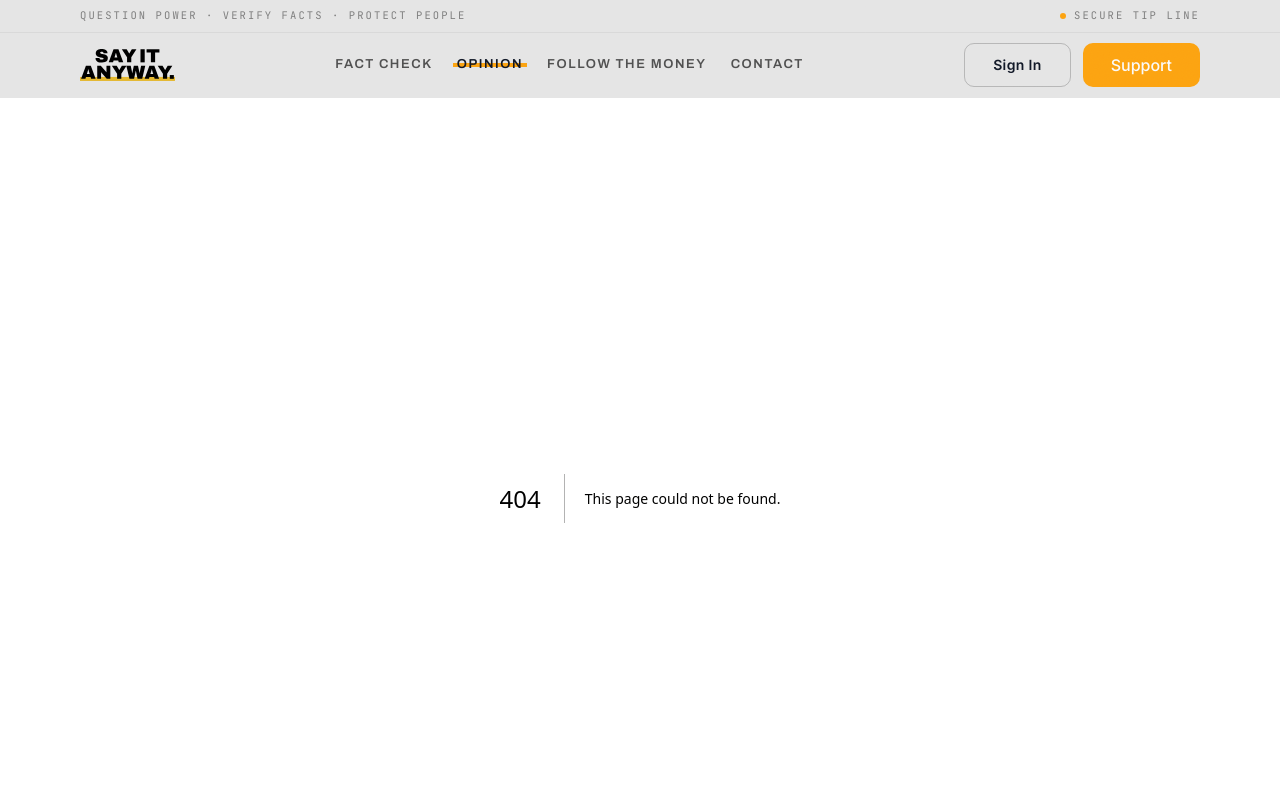
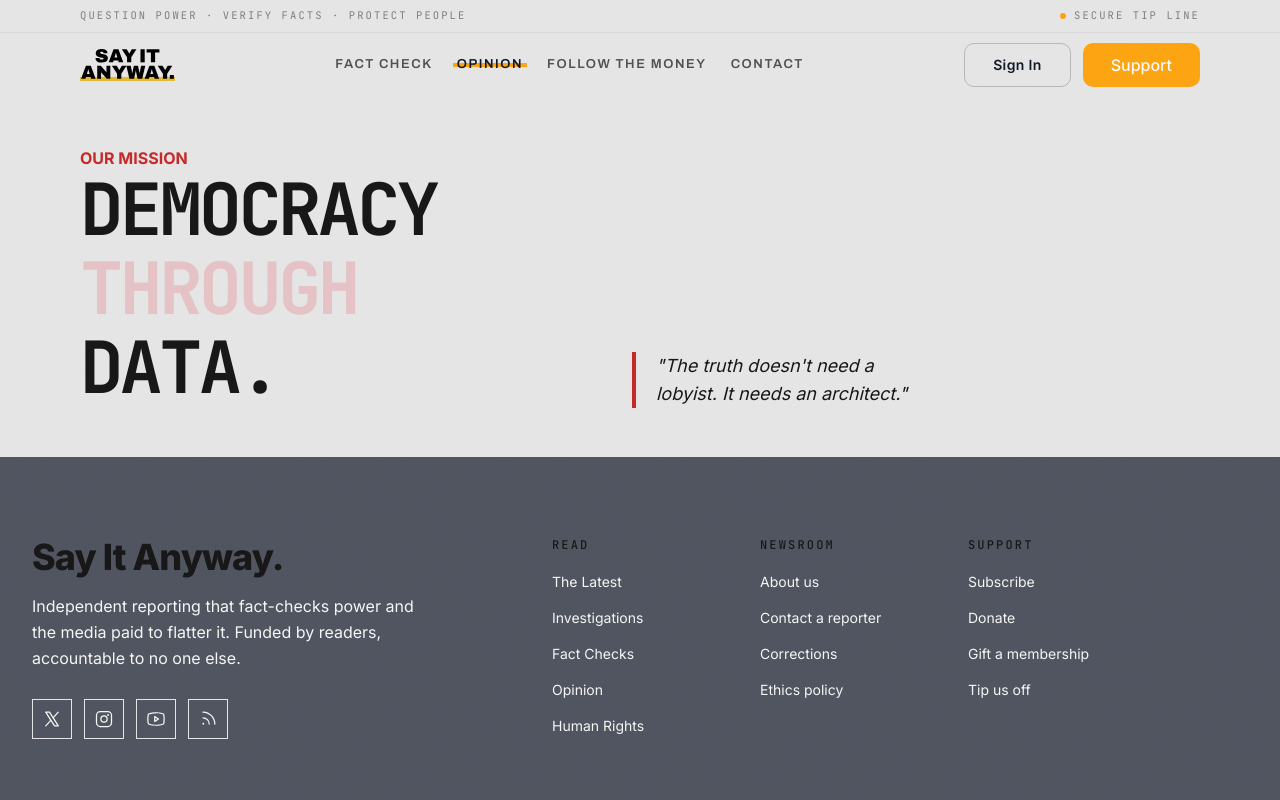
Before and after one commit to d-zucho/sayitanyway, a Next.js app: page /about in a window 1280 px wide. Before the commit this address had no page. Shown: the top 800 px of the page. Built offline with nearby package versions, Linux system fonts and the light colour scheme.

Commit message:
add about hero

```diff
--- /dev/null
+++ b/app/about/page.tsx
@@ -0,0 +1,13 @@
+import MaxWidthWrapper from '@/components/MaxWidthWrapper'
+import AboutHero from '@/sections/about/AboutHero'
+import React from 'react'
+
+const AboutPage = () => {
+  return (
+    <div>
+      <AboutHero />
+    </div>
+  )
+}
+
+export default AboutPage
--- a/app/globals.css
+++ b/app/globals.css
@@ -25,7 +25,8 @@
   --secondary-foreground: oklch(0.205 0 0);
   --muted: oklch(0.97 0 0);
   --muted-foreground: oklch(0.556 0 0);
-  --accent: #e63946;
+  --accent-500: #e63946;
+  --accent-600: #c62828;
   --accent-foreground: oklch(0.205 0 0);
   --destructive: oklch(0.577 0.245 27.325);
   --border: oklch(0.922 0 0);
@@ -74,7 +75,8 @@
   --color-border: var(--border);
   --color-destructive: var(--destructive);
   --color-accent-foreground: var(--accent-foreground);
-  --color-accent: var(--accent);
+  --color-accent-500: var(--accent-500);
+  --color-accent-600: var(--accent-600);
   --color-muted-foreground: var(--muted-foreground);
   --color-muted: var(--muted);
   --color-secondary-foreground: var(--secondary-foreground);
@@ -123,6 +125,8 @@
   --secondary-400: #003153;
   --secondary-500: #14123d;
   --secondary-600: #111827;
+  --accent-500: #e63946;
+  --accent-600: #c62828;
   --primary-foreground: oklch(0.205 0 0);
   --secondary: oklch(0.269 0 0);
   --secondary-foreground: oklch(0.985 0 0);
--- /dev/null
+++ b/sections/about/AboutHero.tsx
@@ -0,0 +1,30 @@
+import MaxWidthWrapper from '@/components/MaxWidthWrapper'
+import React from 'react'
+
+const AboutHero = () => {
+  return (
+    <section className='py-12'>
+      <MaxWidthWrapper>
+        {/* Content Wrapper */}
+        <div className='flex flex-col md:flex-row gap-10 max-md:text-center'>
+          <div>
+            <h1 className='uppercase font-inter font-bold text-accent-600'>
+              Our Mission
+            </h1>
+            <h2 className='text-7xl font-mono max-w-lg font-bold uppercase max-md:mx-auto tracking-tighter leading-[1.1em] max-md:text-center'>
+              Democracy <span className='text-accent-500/20'>through</span>{' '}
+              Data.
+            </h2>
+          </div>
+          <div className='flex items-end'>
+            <div className=' max-w-xs md:max-w-[300px] text-lg text-center md:text-left mx-auto md:mx-0 max-md:pt-5 max-md:border-t-4 md:border-l-4 border-accent-600 pl-5 italic'>
+              "The truth doesn't need a lobyist. It needs an architect."
+            </div>
+          </div>
+        </div>
+      </MaxWidthWrapper>
+    </section>
+  )
+}
+
+export default AboutHero
--- a/sections/home/HowWeVerify.tsx
+++ b/sections/home/HowWeVerify.tsx
@@ -29,7 +29,7 @@ const steps = [
 
 const HowWeVerify = () => {
   return (
-    <section id='method' className='bg-secondary-600/[0.04] py-24'>
+    <section id='method' className='bg-secondary-600/4 py-24'>
       <MaxWidthWrapper>
         <p className='text-muted-foreground font-mono text-sm font-medium tracking-[0.2em] uppercase'>
           The method
--- a/sections/home/SaidVsReality.tsx
+++ b/sections/home/SaidVsReality.tsx
@@ -35,7 +35,7 @@ const SaidVsReality = () => {
           </div>
 
           {/* Reality */}
-          <div className='bg-secondary-600/[0.04] p-8 md:p-12'>
+          <div className='bg-secondary-600/4 p-8 md:p-12'>
             <div className='flex items-center gap-3'>
               <p className='font-mono text-xs tracking-[0.18em] text-black/50 uppercase'>
                 Reality
```
